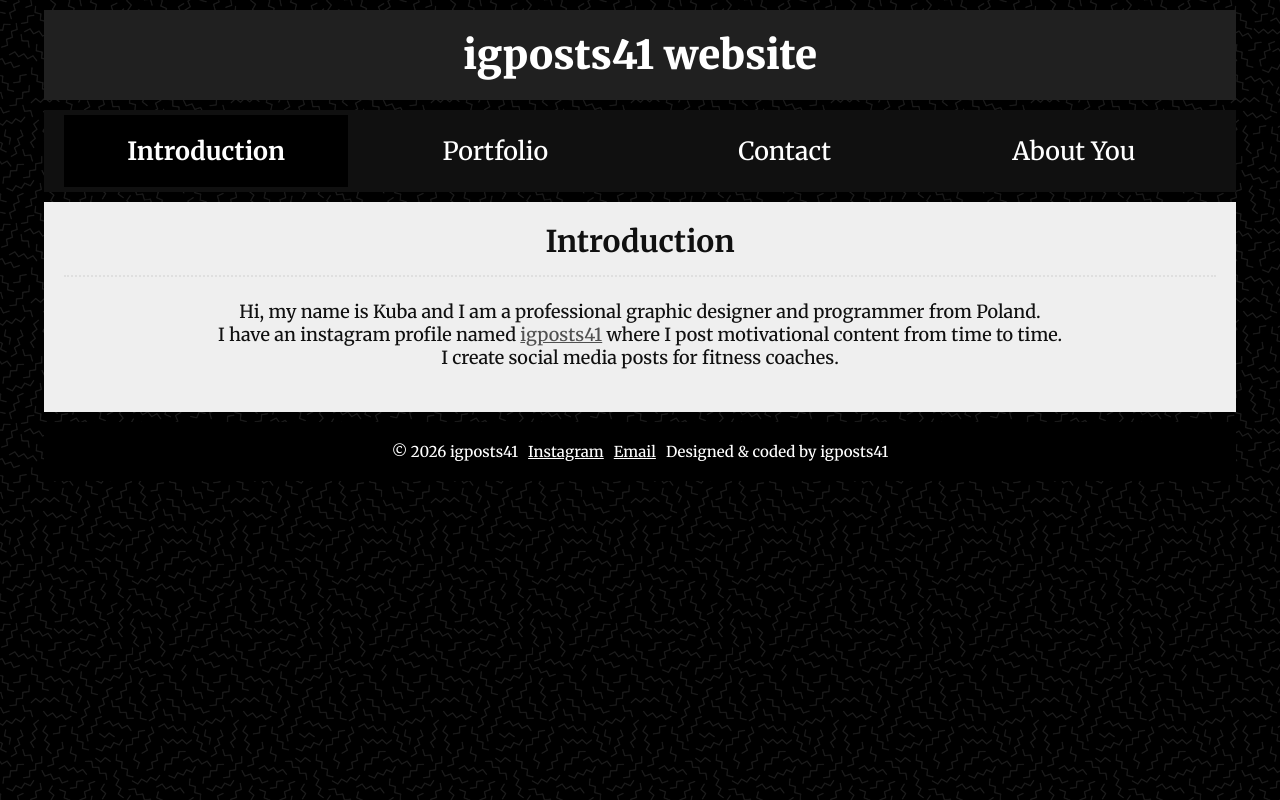
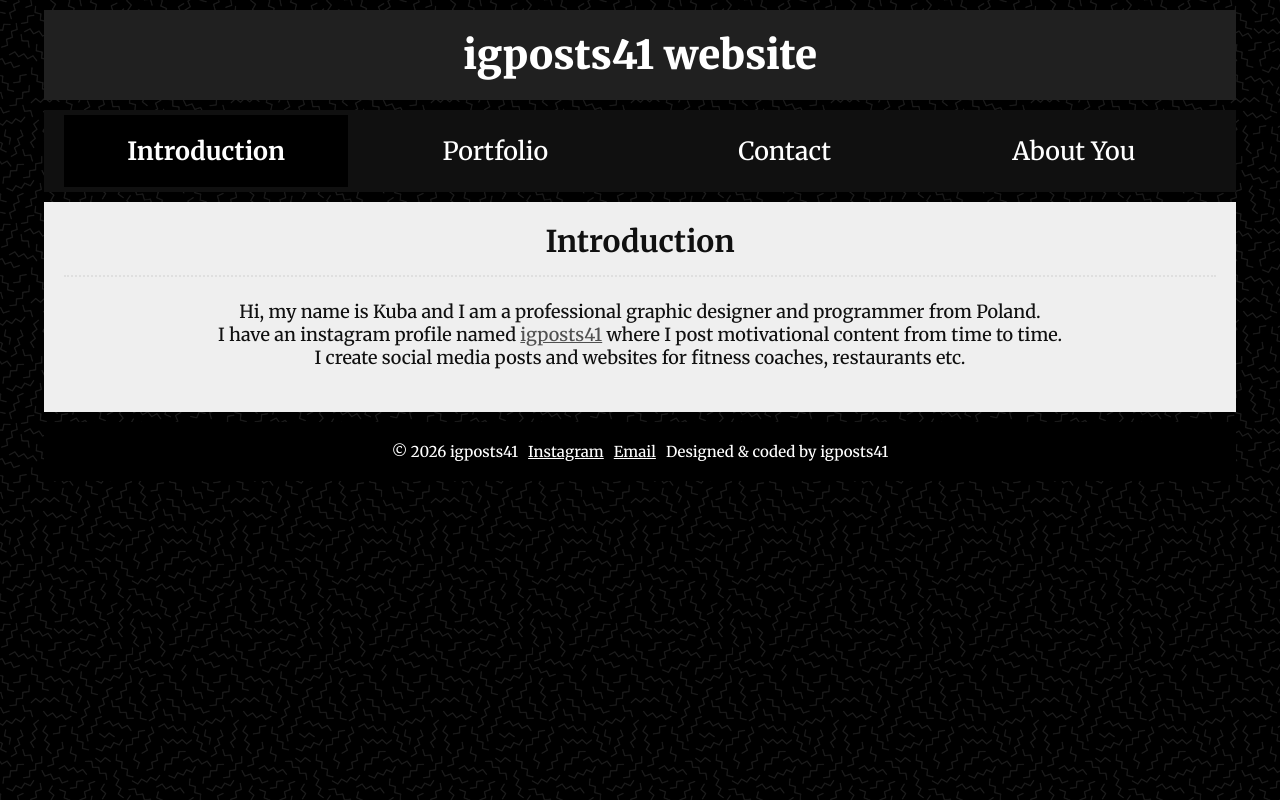
Before and after one commit to Kvbus4141/igposts41, a plain HTML site: page index.html in a window 1280 px wide. Drawn offline with Linux system fonts and the light colour scheme.

Commit message:
Zmiana tresci pliku index.html

```diff
--- a/index.html
+++ b/index.html
@@ -28,7 +28,7 @@
 		I have an instagram profile named
 			<a href="https://www.instagram.com/igposts41/" target="_blank">igposts41</a>
 		where I post motivational content from time to time.<br/>
-		I create social media posts for fitness coaches.
+		I create social media posts and websites for fitness coaches, restaurants etc.<br/>
 		</p>
 	</div>
 
```
